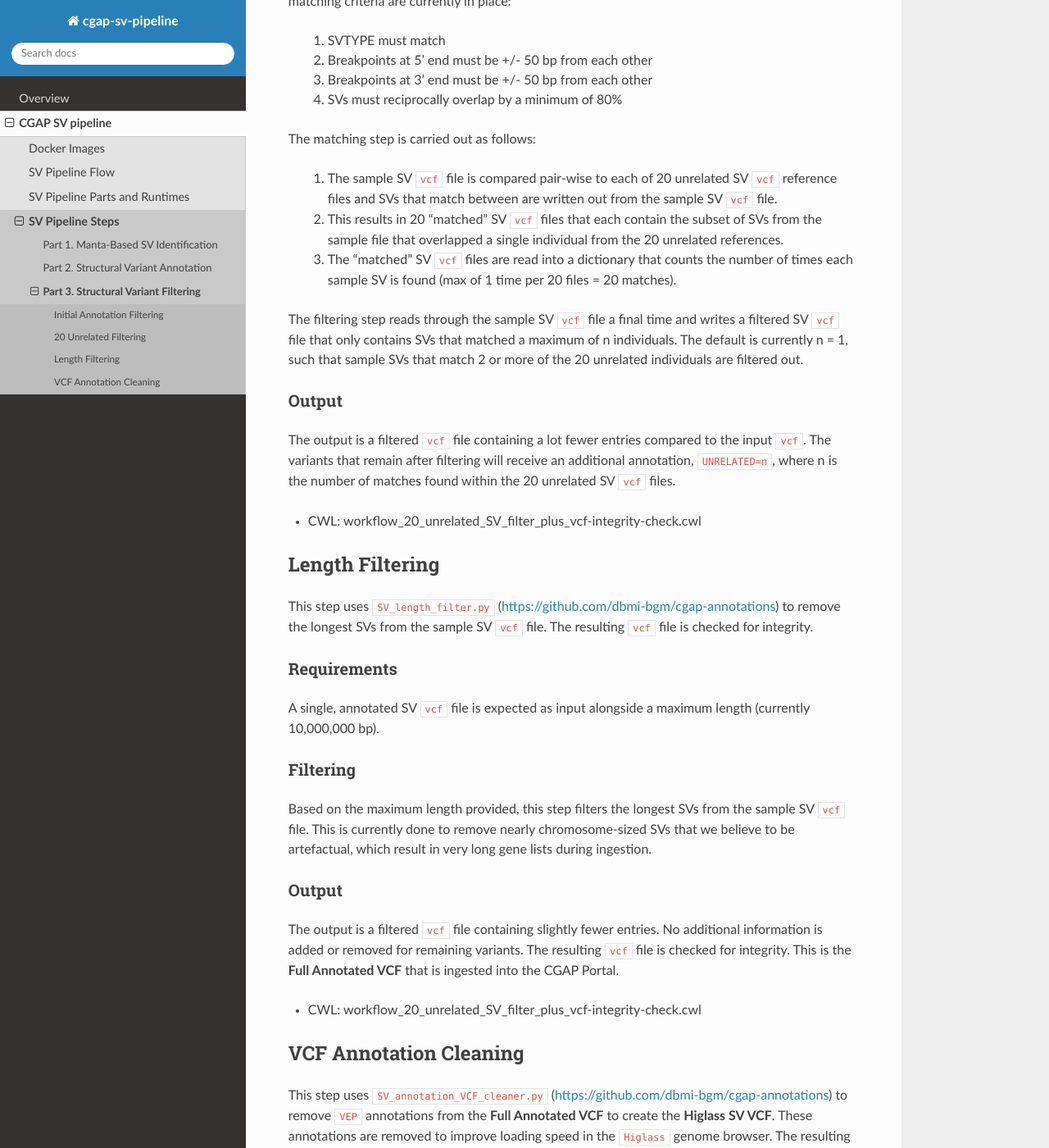
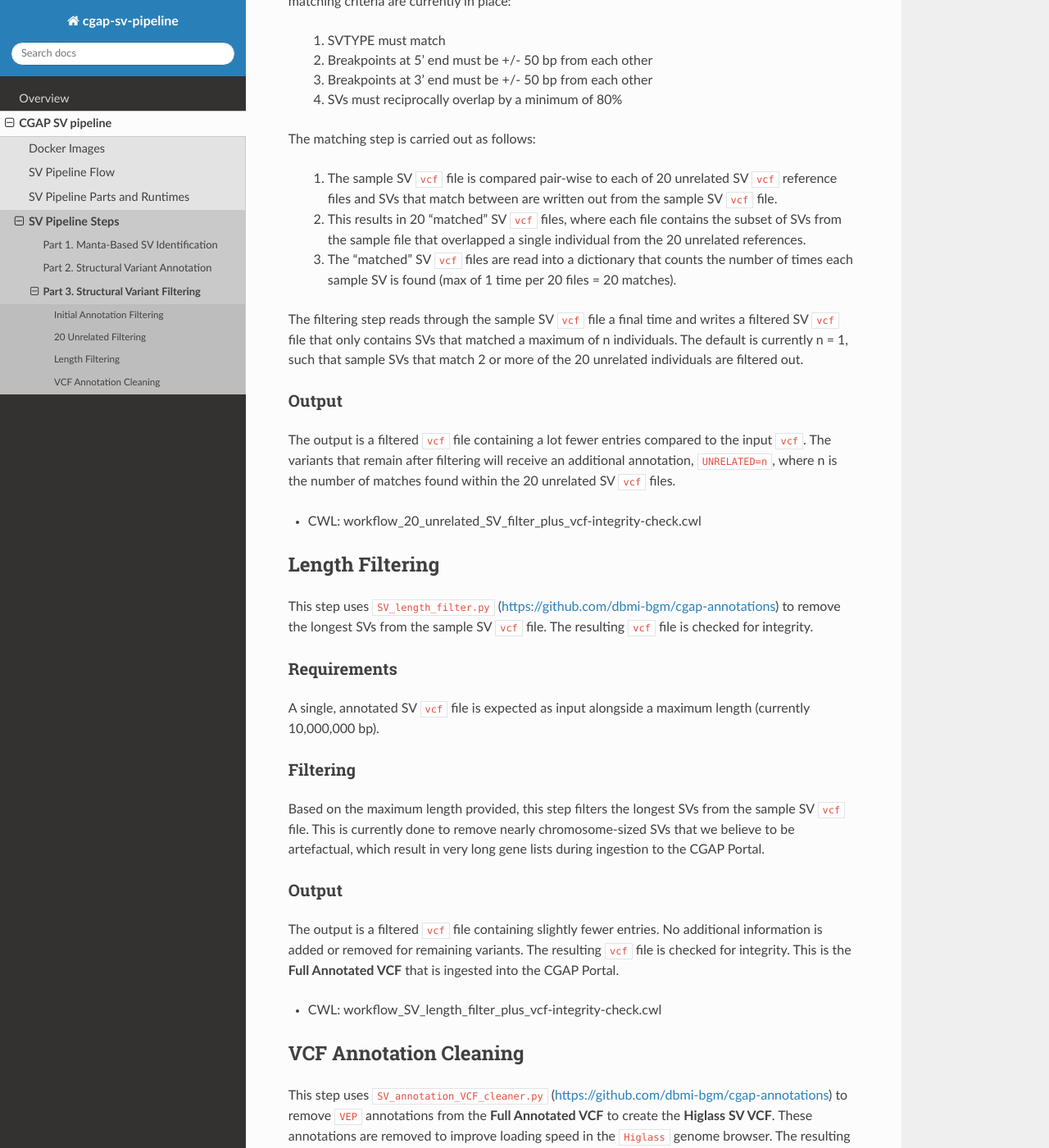
Before and after one commit to dbmi-bgm/cgap-pipeline-SV-germline, a Sphinx documentation site: the page built from docs/sv-part3.rst, in a window 1280 px wide and 1400 px high, scrolled down 1635 px. Shown: the whole window at 82% size. Built offline with Sphinx 7.4.7 and the Read the Docs theme 2.0.0, drawn with Linux system fonts in a browser that asks for light colours.

Commit message:
update docs

```diff
--- a/docs/SV.rst
+++ b/docs/SV.rst
@@ -2,7 +2,7 @@
 CGAP SV pipeline
 ================
 
-CGAP SV pipeline identifies, annotates, and filters structural variants (SVs) starting from short read sequencing alignment files (``bam``) and produces ``vcf`` files as output.  SVs are a class of large genomic variants that include deletions, duplications, translocations, inversions and other complex events, generally with a size of 50 bp or longer.
+CGAP SV pipeline identifies, annotates, and filters structural variants (SVs) starting from short read sequencing alignment files (``bam``) and produces ``vcf`` files as output.  SVs are a class of large genomic variants that includes deletions, duplications, translocations, inversions and other complex events, generally with a size of 50 bp or longer.
 
 The pipeline is mostly based on ``Manta`` (https://github.com/Illumina/manta), ``ensembl-vep`` (https://github.com/Ensembl/ensembl-vep), ``sansa`` (https://github.com/dellytools/sansa), and ``granite`` (https://github.com/dbmi-bgm/granite).
 
--- a/docs/sv-part1.rst
+++ b/docs/sv-part1.rst
@@ -15,7 +15,7 @@ Running Manta
 
 This step carries out SV identification using ``Manta`` through the script ``manta.sh`` (https://github.com/dbmi-bgm/cgap-sv-pipeline).
 
-``manta.sh`` carries out joint diploid sample analysis when more than one sample is provided and single diploid sample analysis when run with only the proband.
+``manta.sh`` carries out ``Joint Diploid Sample Analysis`` when more than one sample is provided and ``Single Diploid Sample Analysis `` when run with only the proband.
 
 ``manta.sh`` identifies Deletions (SVTYPE=DEL), Duplications (SVTYPE=DUP), Insertions (SVTYPE=INS), and Inversion/Translocations (SVTYPE=BND).
 
--- a/docs/sv-part2.rst
+++ b/docs/sv-part2.rst
@@ -28,7 +28,7 @@ Some additional bash commands convert the ``sansa`` output into ``txt`` format f
 VEP
 ---
 
-Next, ``VEP`` is run using ``vep-annot_SV.sh`` (https://github.com/dbmi-bgm/cgap-sv-pipeline/) to annotate genes onto the SVs. A maximum SV size slightly larger than chr1 in the hg38 genome ``--max_sv_size 250000000`` is used in the ``VEP`` command in order to avoid unwanted filtering of large SVs at this step. The ``--overlaps`` option is also included to provide the bp overlap between the ``VEP`` feature and the SV (reported in bp and percentage). ``VEP`` outputs an annotated ``vcf`` containing all variants.
+Next, ``VEP`` is run using ``vep-annot_SV.sh`` (https://github.com/dbmi-bgm/cgap-sv-pipeline/) to annotate the SVs with genes and transcripts. A maximum SV size slightly larger than chr1 in the hg38 genome ``--max_sv_size 250000000`` is used in the ``VEP`` command in order to avoid unwanted filtering of large SVs at this step. The ``--overlaps`` option is also included to provide the bp overlap between the ``VEP`` feature and the SV (reported in bp and percentage). ``VEP`` outputs an annotated ``vcf`` containing all variants.
 
 Combine sansa and VEP
 ---------------------
@@ -41,6 +41,6 @@ Finally, the outputs from ``sansa`` and ``VEP`` are combined using ``combine_san
 
 Note: CNV is a variant class in gnomAD SV, but not in the ``Manta`` output. Since DELs and DUPs are types of CNVs, we prioritize as follows: we first search for type-matches between DEL and DEL or DUP and DUP.  If a type-match is not found for the variant, we then search for type-matches between DEL and CNV or DUP and CNV. All other combinations (e.g., INV and CNV, or DEL and DUP) are considered to **not** be type-matched.
 
-These rules were set given limitations on the number of values the gnomAD SV fields can have for filtering in the portal and to avoid loss of rare variants in the upcoming filtering steps. The final output is a ``vcf`` file with annotations for both gene/transcript and gnomAD SV population frequencies. The resulting ``vcf`` file is checked for integrity.
+These rules were set given limitations on the number of values the gnomAD SV fields can have for filtering in the CGAP Portal and to avoid loss of rare variants in the upcoming filtering steps. The final output is a ``vcf`` file with annotations for both gene/transcript and gnomAD SV population frequencies. The resulting ``vcf`` file is checked for integrity.
 
 * CWL: workflow_sansa_vep_combined_annotation_plus_vcf-integrity-check.cwl
--- a/docs/sv-part3.rst
+++ b/docs/sv-part3.rst
@@ -68,7 +68,7 @@ When comparing variants from the sample SV ``vcf`` file to an unrelated SV ``vcf
 The matching step is carried out as follows:
 
   1. The sample SV ``vcf`` file is compared pair-wise to each of 20 unrelated SV ``vcf`` reference files and SVs that match between are written out from the sample SV ``vcf`` file.
-  2. This results in 20 "matched" SV ``vcf`` files that each contain the subset of SVs from the sample file that overlapped a single individual from the 20 unrelated references.
+  2. This results in 20 "matched" SV ``vcf`` files, where each file contains the subset of SVs from the sample file that overlapped a single individual from the 20 unrelated references.
   3. The "matched" SV ``vcf`` files are read into a dictionary that counts the number of times each sample SV is found (max of 1 time per 20 files = 20 matches).
 
 The filtering step reads through the sample SV ``vcf`` file a final time and writes a filtered SV ``vcf`` file that only contains SVs that matched a maximum of n individuals.  The default is currently n = 1, such that sample SVs that match 2 or more of the 20 unrelated individuals are filtered out.
@@ -94,14 +94,14 @@ A single, annotated SV ``vcf`` file is expected as input alongside a maximum len
 Filtering
 ---------
 
-Based on the maximum length provided, this step filters the longest SVs from the sample SV ``vcf`` file.  This is currently done to remove nearly chromosome-sized SVs that we believe to be artefactual, which result in very long gene lists during ingestion.
+Based on the maximum length provided, this step filters the longest SVs from the sample SV ``vcf`` file.  This is currently done to remove nearly chromosome-sized SVs that we believe to be artefactual, which result in very long gene lists during ingestion to the CGAP Portal.
 
 Output
 ------
 
 The output is a filtered ``vcf`` file containing slightly fewer entries.  No additional information is added or removed for remaining variants. The resulting ``vcf`` file is checked for integrity.  This is the **Full Annotated VCF** that is ingested into the CGAP Portal.
 
-* CWL: workflow_20_unrelated_SV_filter_plus_vcf-integrity-check.cwl
+* CWL: workflow_SV_length_filter_plus_vcf-integrity-check.cwl
 
 VCF Annotation Cleaning
 +++++++++++++++++++++++
```
